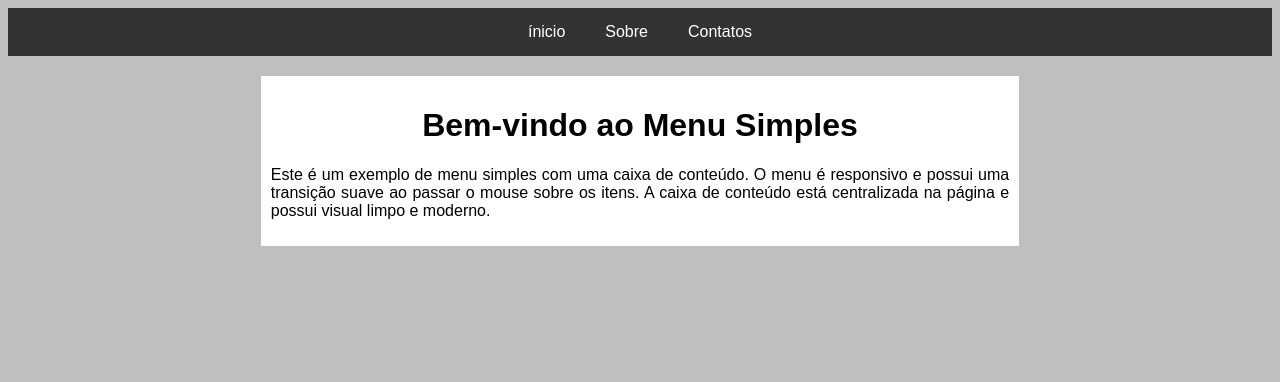
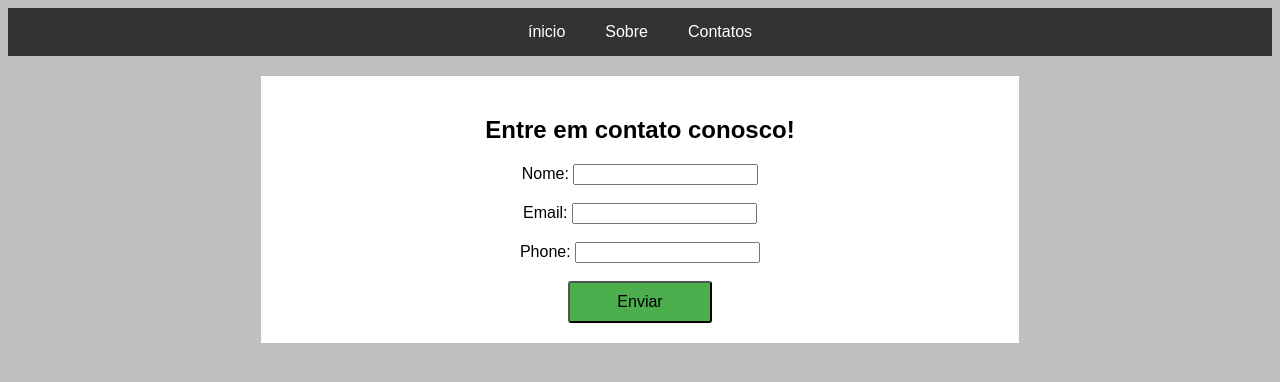
Before and after one commit to YasminCristinaaa/Meu-Site, a plain HTML site: page Contatos.html in a window 1280 px wide. Drawn offline with Linux system fonts and the light colour scheme.

Commit message:
Add files via upload
add o formulario

```diff
--- a/Contatos.html
+++ b/Contatos.html
@@ -12,6 +12,7 @@
             font-family: Arial, Helvetica, sans-serif; /*altera o tipo de letra*/
             background-color: rgba(105, 105, 105, 0.425);
         }
+
 
         .menu{
             justify-items: center; /* alinha os itens*/
@@ -38,19 +39,30 @@
         }
         .menu-item a:hover{
             background-color: aqua; /*altera cor de fundo*/
-        }
+            }
 
         .conteudo{
             background-color: white;
             text-align: center; /*alinha ao centro*/
             margin: 20px 20%;
-            padding: 10px;
+            padding: 20px;
+            display: block;
+
         }
 
         .conteudo p{
             text-align: justify;
-            margin: 20px 30px px;
+            margin: 20px 30px;
+        }
 
+         button{
+            padding: 10px;
+            width: 20%;
+            border-radius: 3px;
+            cursor: pointer;
+            color: black;
+            background-color: #4cae4c; /* Cor no hover */
+            font-size: 16px;
         }
 
 
@@ -72,12 +84,31 @@
 
 
          <div class="conteudo">
-            <h1>Bem-vindo ao Menu Simples</h1>
+            <h2>Entre em contato conosco!</h2>
 
-            <P>
-                Este é um exemplo de menu simples com uma caixa de conteúdo. O menu é responsivo e possui uma transição suave ao passar o mouse sobre os itens.
-                 A caixa de conteúdo está centralizada na página e possui visual limpo e moderno.
-                </P>
+
+            <form action="/contato" method="post">
+              <div>
+                <label for="nome">Nome:</label>
+                <input type="text" id="nome" name="nome">
+              </div>
+              <br>
+
+              <div>
+                <label for="email">Email:</label>
+                <input type="email" id="email" name="email">
+              </div>
+              <br>
+              <div>
+                <label for="telefone">Phone:</label>
+                <input type="tel" id="telefone" name="telefone">
+              </div>
+              <br>
+              <button type="submit">Enviar</button>
+            </form>
+
+
+
 
          </div>
 </body>
```
Also changed, not shown: sobre.html (+1 -1 lines).
